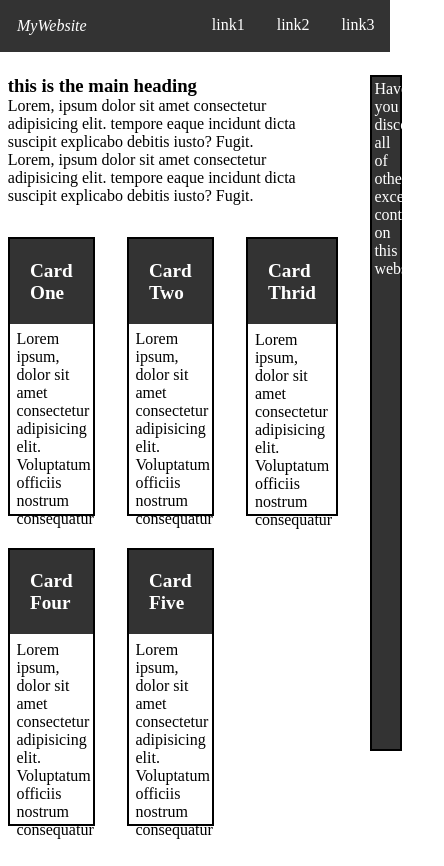
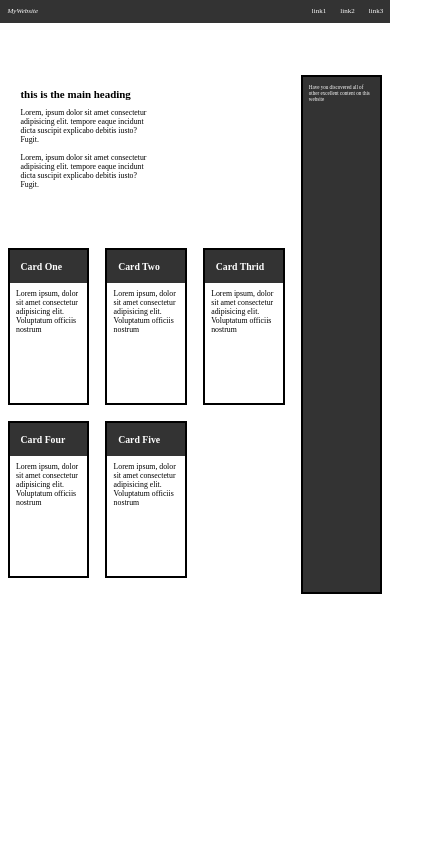
Before and after one commit to SamerAljbour/responsive, a plain HTML site: page ex3/index.html in a window 390 px wide. Shown: the whole page, 444 px wide, since content can reach past the window. After the commit the page ends 844 px from the top, so only its background shows below. Drawn offline with Linux system fonts and the light colour scheme.

Commit message:
i made big changes to ex3 so i make it responsive as possible

```diff
--- a/ex3/index.css
+++ b/ex3/index.css
@@ -3,6 +3,7 @@
     margin: 0;
     box-sizing: border-box;
 }
+/* nav bar */
 .navBar ul{
     list-style-type: none;
     background-color: #333333;
@@ -19,6 +20,7 @@
 .navBar li{
     float: left;
     margin: 1em;
+    font-size: 1.3vw;
 }
 .navBar{
     width: 100%;
@@ -29,37 +31,65 @@
 
 }
 
+/* splitting it to right  */
 .right{
     width: 100%;
-    height: 80vh;
-    grid-area: 1/4/span 3/span 2 ;
+    height: 100%;
+    grid-area: 1/4/span 3/span 1 ;
     background-color: #333333;
     border: 2px solid black;
     color: white;
+    font-size: 1.3vw;
 
 }
 .container{
     display: grid;
     padding: 2%;
-    grid-template-rows: auto auto auto auto;
+    grid-template-rows: 1fr 1fr 1fr;
     grid-template-columns: 1fr 1fr 1fr 1fr;
     width: 100%;
-    height: 100hv;
-    gap: 2em;
-    align-items: start;
+    gap: 1em;
+
 }
+.text{
+    grid-area: 1/1/2/4;
+    width: 70%;
+    margin: 1.5vh;
+
+}
+.text h3 {
+    font-size: 2.2vw;
+}
+.text p{
+    margin: 1vh 0;
+    font-size: 1.6vw;
+}
+/* cards */
 .card{
-
     width: 100%;
-    height: 33vh;
+    height: 30vh;
     border: 2px solid black;
-
+}
+#card1{
+    grid-area: 2/1/3/2;
+}
+#card2{
+    grid-area: 2/2/3/3;;
+}
+#card3{
+    grid-area: 2/3/3/4;
+}
+#card4{
+    grid-area: 3/1/4/2;
+}
+#card5{
+    grid-area: 3/2/4/3 ;
 }
 .text{
     grid-area: 1/1/span 1/span3;
 }
 .head{
-    font-size: 1.2em;
+    font-size: 1.8vw;
     font-weight: bold;
 
     padding: 1em;
@@ -68,14 +98,207 @@
     border: #333333 1px solid;
 }
 .body{
+    font-size: 1.6vw;
     margin: 8%;
+}
+
+/* responive */
+
+@media (max-width : 1000px) {
+    .container{
+        display: grid;
+        grid-template-rows: 1fr 1fr 1fr 1fr;
+        grid-template-columns: 1fr 1fr 1fr;
+
+    }
+    .right{
+        grid-area: 1/3/4/4 ;
+        font-size: 1.8vw;
+    }
+    .text{
+        grid-area: 1/1/2/4;
+        width: 60%;
+        margin: 1.5vh;
+
+    }
+    .text h3 {
+        font-size: 2.8vw;
+    }
+    .text p{
+        margin: 1vh 0;
+        font-size: 2vw;
+    }
+    #card3{
+        grid-area: 3/1/4/2;
+    }
+    #card4{
+        grid-area: 3/2/4/3 ;
+    }
+    #card5{
+        grid-area: 4/1/5/1;
+    }
+    .head{
+        font-size: 2vw;
+    }
+    .body{
+        font-size: 1.8vw;
+    }
+    .navBar li{
+        font-size: 1.6vw;
+    }
+
+}
+@media (max-width :700px){
+    .container{
+        display: grid;
+        grid-template-rows: 1fr 1fr 1fr 1fr 1fr 1fr;
+        grid-template-columns: 1fr 1fr ;
+
+    }
+    .right{
+        grid-area: 1/2/4/3;
+        font-size: 2vw;
+    }
+    .text{
+        grid-area: 1/1/2/4;
+        width: 48%;
+    }
+    #card1{
+        grid-area: 2/1/3/2;
+    }
+    #card2{
+        grid-area: 3/1/4/2;
+    }
+    #card3{
+        grid-area: 4/1/5/2;
+    }
+    #card4{
+        grid-area: 5/1/6/2 ;
+    }
+    #card5{
+        grid-area: 6/1/7/2;
+    }
+    .head{
+        font-size: 2.5vw;
+    }
+    .body{
+        font-size: 2vw;
+    }
+    .navBar li{
+        font-size: 1.8vw;
+    }
+}
+@media(max-height : 480px ){
+    .container{
+        display: grid;
+        grid-template-rows: 1fr  ;
+        grid-template-columns: 1fr 1fr 1fr 1fr 1fr 1fr;
+
+    }
+    .right{
+        grid-area: 1/6/ 3/span 1 ;
+        font-size: 1.3vw;
+
+    }
+    .text{
+        grid-area: 1/1/2/6;
+        width: 70%;
+        margin: 1.5vh;
+
+    }
+    .card{
+        height: 18.6vh;
+    }
+    #card1{
+
+        grid-area: 2/1/3/2;
+    }
+    #card2{
+        grid-area: 2/2/3/3;;
+    }
+    #card3{
+        grid-area: 2/3/3/4;
+    }
+    #card4{
+        grid-area: 2/4/4/5;
+    }
+    #card5{
+        grid-area: 2/5/5/6 ;
+    }
+    .head{
+        font-size: 1.5vw;
+        font-weight: bold;
+
+
+    }
+    .body{
+        font-size: 1vw;
+
+    }
+}
+@media (max-width : 600px) , (max-height : 400px){
+
+    .container{
+    display: grid;
+    padding: 2%;
+    grid-template-rows: 1fr 1fr 1fr;
+    grid-template-columns: 1fr 1fr 1fr 1fr 1fr ;
+    width: 100%;
+    gap: 1em;
+
+}
+.right{
+    grid-area: 1/5/span 4/span 2 ;
+    font-size: 1.3vw;
+
+}
+    .card{
+        width: 100%;
+        height: 18.6vh;
+        border: 2px solid black;
+    }
+    #card1{
+        grid-area: 2/1/3/2;
+    }
+    #card2{
+        grid-area: 2/2/3/3;;
+    }
+    #card3{
+        grid-area: 2/3/3/4;
+    }
+    #card4{
+        grid-area: 2/4/3/5;
+    }
+    #card5{
+        grid-area: 3/1/4/2 ;
+    }
 
 }
 
-@media (max-width : 930px) {
+@media (max-width : 550px) , (max-height : 400px){
 
-
-
-
+    .container{
+    display: grid;
+    padding: 2%;
+    grid-template-rows: 1fr 1fr ;
+    grid-template-columns: 1fr   1fr 1fr 1fr ;
+    width: 100%;
+    gap: 1em;
 
 }
+.right{
+    grid-area: 1/4/span 4/span 1 ;
+    font-size: 1.3vw;
+
+}
+    .card{
+        height: 18.6vh;
+    }
+    #card4{
+        grid-area: 3/1/4/2;
+    }
+    #card5{
+        grid-area: 3/2/4/3 ;
+    }
+
+}
--- a/ex3/index.html
+++ b/ex3/index.html
@@ -24,40 +24,40 @@
             <div class="container">
 
 
-                    <div class="text" style="grid-area: 1/1/1/4;">
+                    <div class="text" id="text" >
                         <h3>this is the main heading</h3>
                         <p>Lorem, ipsum dolor sit amet consectetur adipisicing elit. tempore eaque incidunt dicta suscipit explicabo debitis iusto? Fugit.</p>
                         <p>Lorem, ipsum dolor sit amet consectetur adipisicing elit. tempore eaque incidunt dicta suscipit explicabo debitis iusto? Fugit.</p>
                     </div>
                         <div class="right"  > <p style="margin: 8%;">Have you discovered  all of other excellent content on this website</p></div>
-                        <div class="card" style="grid-area: 2/1/3/2;">
+                        <div class="card" id="card1">
                             <div class="head">Card One</div>
                             <div class="body">
-                                Lorem ipsum, dolor sit amet consectetur adipisicing elit. Voluptatum officiis nostrum consequatur
+                                Lorem ipsum, dolor sit amet consectetur adipisicing elit. Voluptatum officiis nostrum
                             </div>
                         </div>
-                        <div class="card" style="grid-area: 2/2/3/3;">
+                        <div class="card" id="card2">
                             <div class="head">Card Two</div>
                             <div class="body">
-                                Lorem ipsum, dolor sit amet consectetur adipisicing elit. Voluptatum officiis nostrum consequatur
+                                Lorem ipsum, dolor sit amet consectetur adipisicing elit. Voluptatum officiis nostrum
                             </div>
                         </div>
-                        <div class="card" style="grid-area: 2/3/3/4;">
+                        <div class="card" id="card3">
                             <div class="head">Card Thrid</div>
                             <div class="body">
-                                Lorem ipsum, dolor sit amet consectetur adipisicing elit. Voluptatum officiis nostrum consequatur
+                                Lorem ipsum, dolor sit amet consectetur adipisicing elit. Voluptatum officiis nostrum
                             </div>
                         </div>
-                        <div class="card" style="grid-area: 3/1/4/2;">
+                        <div class="card" id="card4">
                             <div class="head">Card Four</div>
                             <div class="body">
-                                Lorem ipsum, dolor sit amet consectetur adipisicing elit. Voluptatum officiis nostrum consequatur
+                                Lorem ipsum, dolor sit amet consectetur adipisicing elit. Voluptatum officiis nostrum
                             </div>
                         </div>
-                        <div class="card" style="grid-area: 3/2/4/3 ;">
+                        <div class="card" id="card5">
                             <div class="head">Card Five</div>
                             <div class="body">
-                                Lorem ipsum, dolor sit amet consectetur adipisicing elit. Voluptatum officiis nostrum consequatur
+                                Lorem ipsum, dolor sit amet consectetur adipisicing elit. Voluptatum officiis nostrum
                             </div>
                         </div>
 
```
